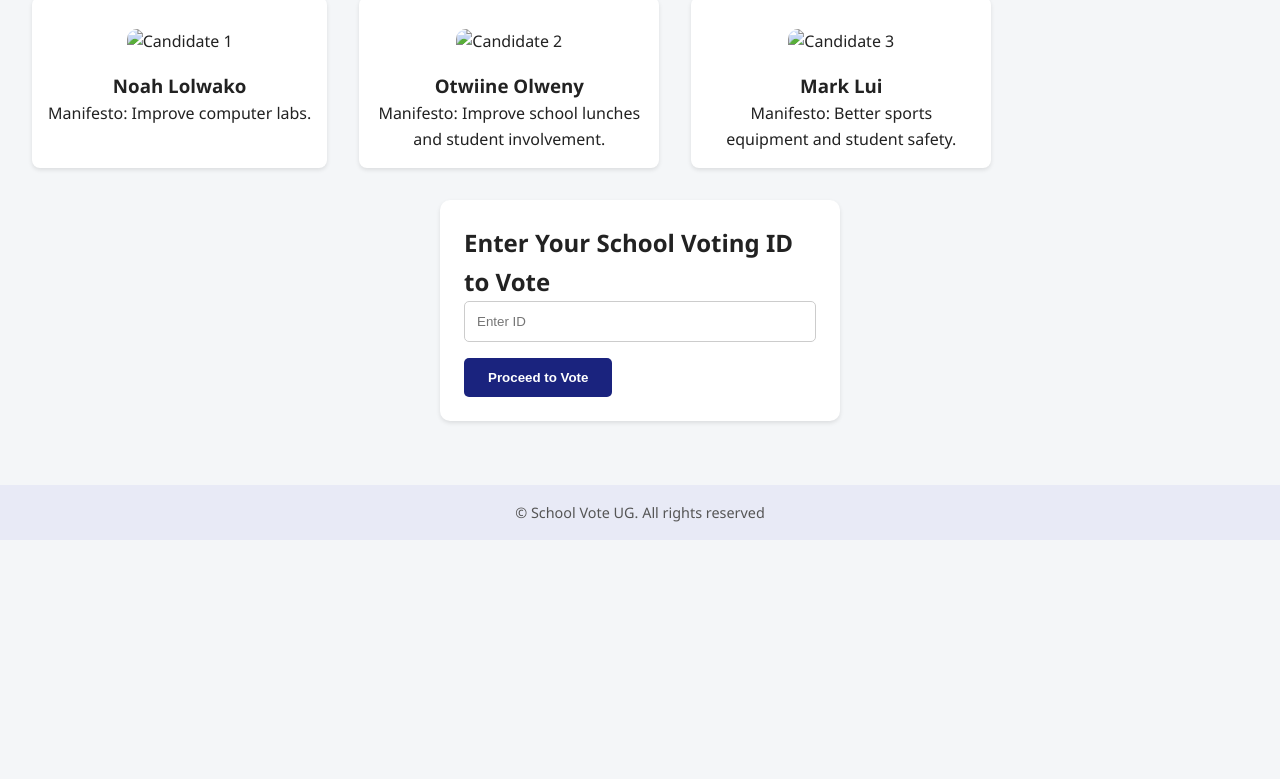
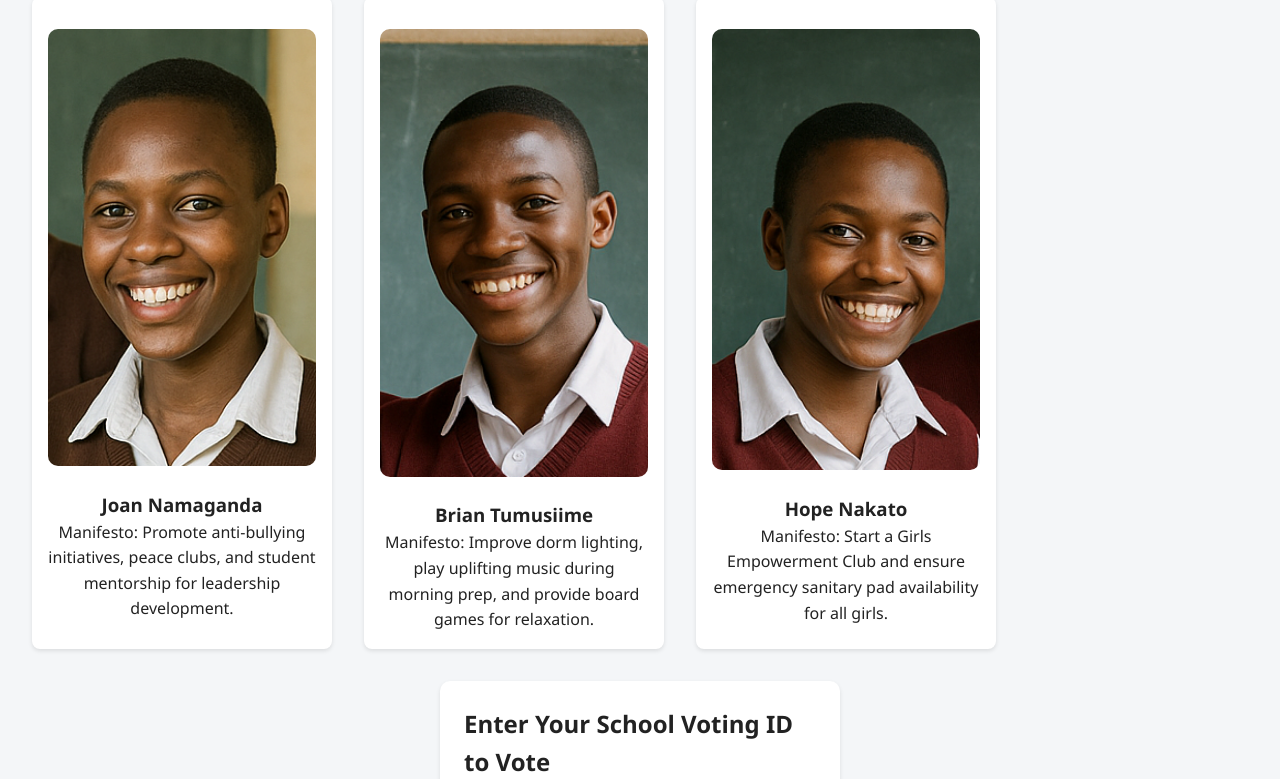
Before and after one commit to Otwiine/schoolvote-uganda, a plain HTML site: page schools/school4.html in a window 1280 px wide. Shown: the part 151-930 px from the top of the page. Before the commit the page ends 800 px from the top, so only its background shows below. Drawn offline with Linux system fonts and the light colour scheme.

Commit message:
Inserted student images into site
Added Manifestos

```diff
--- a/schools/school4.html
+++ b/schools/school4.html
@@ -26,19 +26,19 @@
     <h1>TEST SCHOOL 004 - Candidate List</h1>
     <section class="candidates">
       <div class="candidate">
-        <img src="/images/noah.png" alt="Candidate 1" />
-        <h3>Noah Lolwako</h3>
-        <p>Manifesto: Improve computer labs.</p>
+        <img src="/images/students/joan.png" alt="Candidate 1" />
+        <h3>Joan Namaganda</h3>
+        <p>Manifesto: Promote anti-bullying initiatives, peace clubs, and student mentorship for leadership development.</p>
       </div>
       <div class="candidate">
-        <img src="/images/ojo.png" alt="Candidate 2" />
-        <h3>Otwiine Olweny</h3>
-        <p>Manifesto: Improve school lunches and student involvement.</p>
+        <img src="/images/students/brian.png" alt="Candidate 2" />
+        <h3>Brian Tumusiime</h3>
+        <p>Manifesto: Improve dorm lighting, play uplifting music during morning prep, and provide board games for relaxation.</p>
       </div>
       <div class="candidate">
-        <img src="/images/lui.png" alt="Candidate 3" />
-        <h3>Mark Lui</h3>
-        <p>Manifesto: Better sports equipment and student safety.</p>
+        <img src="/images/students/hope.png" alt="Candidate 3" />
+        <h3>Hope Nakato</h3>
+        <p>Manifesto: Start a Girls Empowerment Club and ensure emergency sanitary pad availability for all girls.</p>
       </div>
     </section>
 
```
Also changed, not shown: schools/school1.html (+4 -4 lines), schools/school2.html (+9 -9 lines), schools/school3.html (+9 -9 lines).
